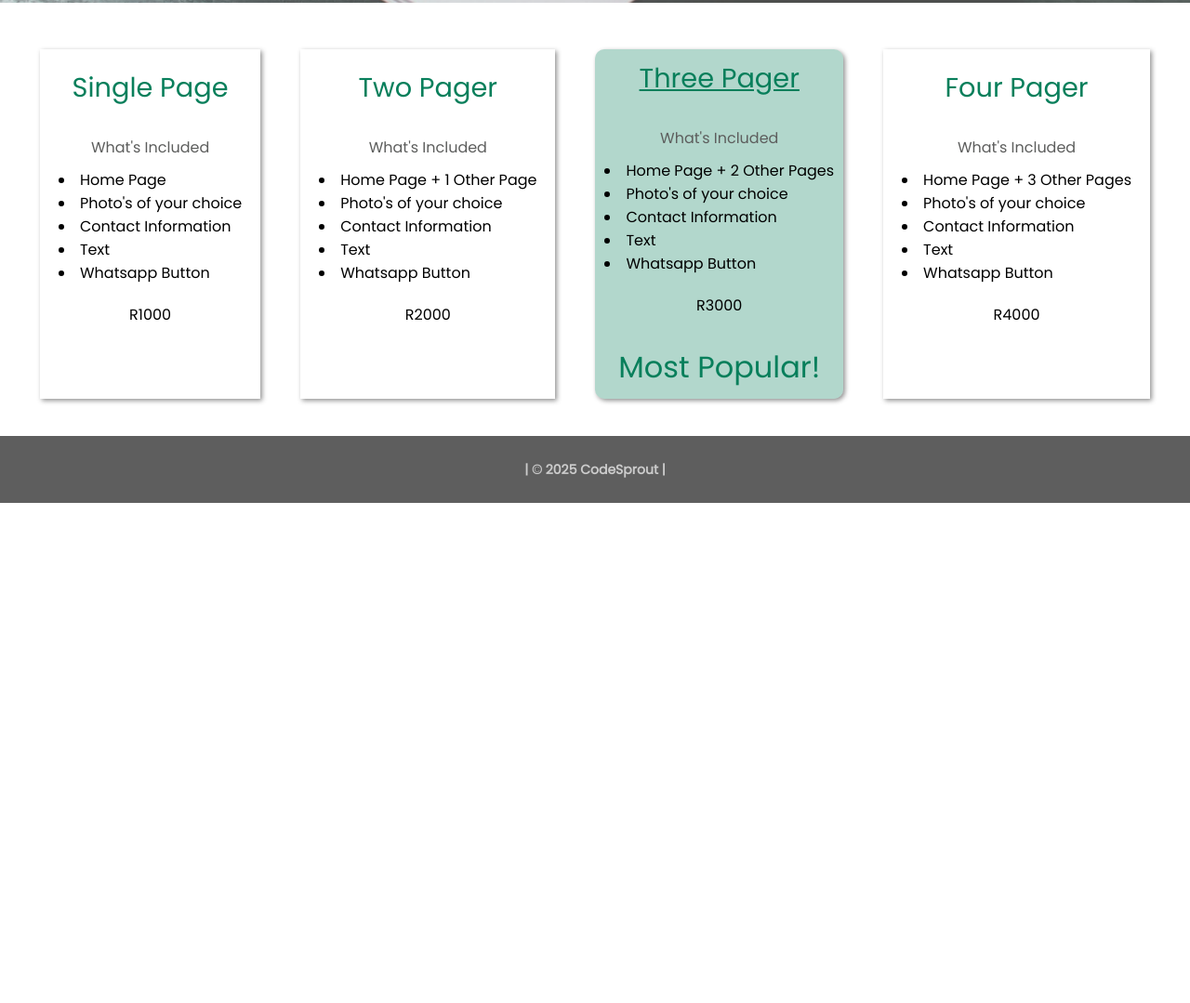
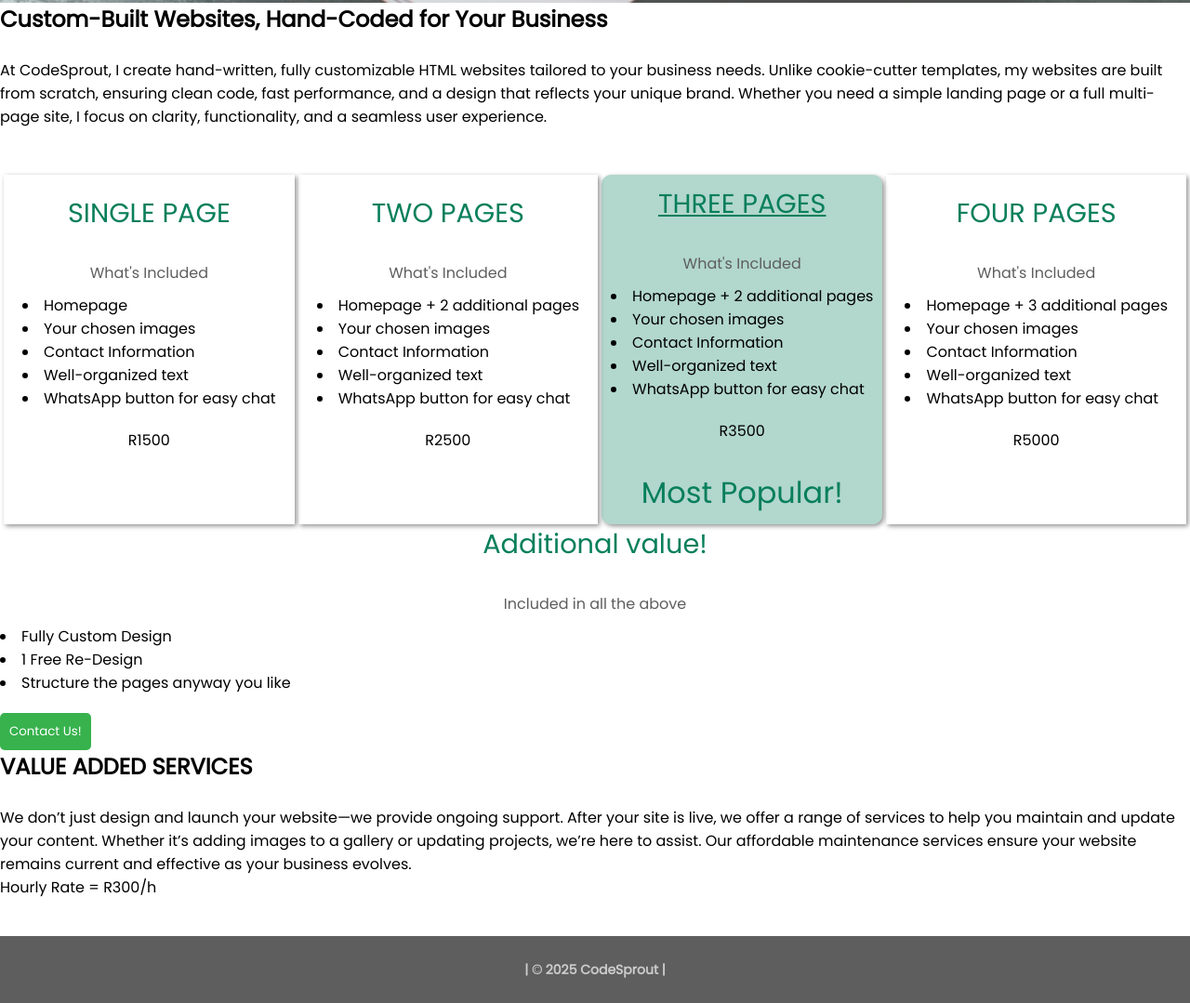
Before and after one commit to ShaunEng-design/Shaun, a plain HTML site: page pricing.html in a window 1280 px wide. Shown: the part 597-1676 px from the top of the page at 93% size. Before the commit the page ends 1138 px from the top, so only its background shows below. Drawn offline with Linux system fonts and the light colour scheme.

Commit message:
Update pricing.html

```diff
--- a/pricing.html
+++ b/pricing.html
@@ -33,67 +33,101 @@
         </div>
     </div>
 
+    <div class="pricingguide">
+        <h2>Custom-Built Websites, Hand-Coded for Your Business</h2>
+        <br>
+        <p>At CodeSprout, I create hand-written, fully customizable HTML websites tailored to your business needs. Unlike cookie-cutter templates, my websites are
+            built from scratch, ensuring clean code, fast performance, and a design that reflects your unique brand. Whether you need a simple landing page or a full
+            multi-page site, I focus on clarity, functionality, and a seamless user experience.</p>
+    </div>
+
     <div class="pricingcontainer">
         <div class="item">
-            <div class="priceheading">Single Page</div>
+            <div class="priceheading">SINGLE PAGE</div>
             <div class="pricesubheading">What's Included</div>
             <div class="pricedetails">
                 <ul>
-                    <li>Home Page</li>
-                    <li>Photo's of your choice</li>
+                    <li>Homepage</li>
+                    <li>Your chosen images</li>
                     <li>Contact Information</li>
-                    <li>Text</li>
-                    <li>Whatsapp Button</li>
+                    <li>Well-organized text</li>
+                    <li>WhatsApp button for easy chat</li>
                 </ul>
-                <div class="price">R1000</div>
+                <div class="price">R1500</div>
             </div>
         </div>
 
         <div class="item">
-            <div class="priceheading">Two Pager</div>
+            <div class="priceheading">TWO PAGES</div>
             <div class="pricesubheading">What's Included</div>
             <div class="pricedetails">
                 <ul>
-                    <li>Home Page + 1 Other Page</li>
-                    <li>Photo's of your choice</li>
+                    <li>Homepage + 2 additional pages</li>
+                    <li>Your chosen images</li>
                     <li>Contact Information</li>
-                    <li>Text</li>
-                    <li>Whatsapp Button</li>
+                    <li>Well-organized text</li>
+                    <li>WhatsApp button for easy chat</li>
                 </ul>
-                <div class="price">R2000</div>
+                <div class="price">R2500</div>
             </div>
         </div>
 
         <div class="itembest">
-            <div class="priceheading">Three Pager</div>
+            <div class="priceheading">THREE PAGES</div>
             <div class="pricesubheading">What's Included</div>
             <div class="pricedetails">
                 <ul>
-                    <li>Home Page + 2 Other Pages</li>
-                    <li>Photo's of your choice</li>
+                    <li>Homepage + 2 additional pages</li>
+                    <li>Your chosen images</li>
                     <li>Contact Information</li>
-                    <li>Text</li>
-                    <li>Whatsapp Button</li>
+                    <li>Well-organized text</li>
+                    <li>WhatsApp button for easy chat</li>
                 </ul>
-                <div class="price">R3000</div>
+                <div class="price">R3500</div>
                 <div class="popular">Most Popular!</div>
             </div>
         </div>
 
         <div class="item">
-            <div class="priceheading">Four Pager</div>
+            <div class="priceheading">FOUR PAGES</div>
             <div class="pricesubheading">What's Included</div>
             <div class="pricedetails">
                 <ul>
-                    <li>Home Page + 3 Other Pages</li>
-                    <li>Photo's of your choice</li>
+                    <li>Homepage + 3 additional pages</li>
+                    <li>Your chosen images</li>
                     <li>Contact Information</li>
-                    <li>Text</li>
-                    <li>Whatsapp Button</li>
+                    <li>Well-organized text</li>
+                    <li>WhatsApp button for easy chat</li>
                 </ul>
-                <div class="price">R4000</div>
+                <div class="price">R5000</div>
             </div>
         </div>
+    </div>
+
+    <div class="itemmore">
+        <div class="priceheading">Additional value!</div>
+        <div class="pricesubheading">Included in all the above</div>
+        <div class="pricedetails">
+            <ul>
+                <li>Fully Custom Design</li>
+                <li>1 Free Re-Design</li>
+                <li>Structure the pages anyway you like</li>
+            </ul>
+            <button class="btn">Contact Us!</button>
+        </div>
+    </div>
+
+    <div class="valueadd">
+        <h2>VALUE ADDED SERVICES</h2>
+        <br>
+        <p>We don’t just design and launch your website—we provide ongoing support. After your site is live, we offer a range of services to help you maintain and update
+            your content. Whether it’s adding images to a gallery or updating projects, we’re here to assist. Our affordable maintenance services ensure your website
+            remains current and effective as your business evolves.</p>
+            <div class="valueaddul">
+                <ul>
+                    <li>Hourly Rate = R300/h</li>
+                </ul>
+            </div>
 
     </div>
 
```
